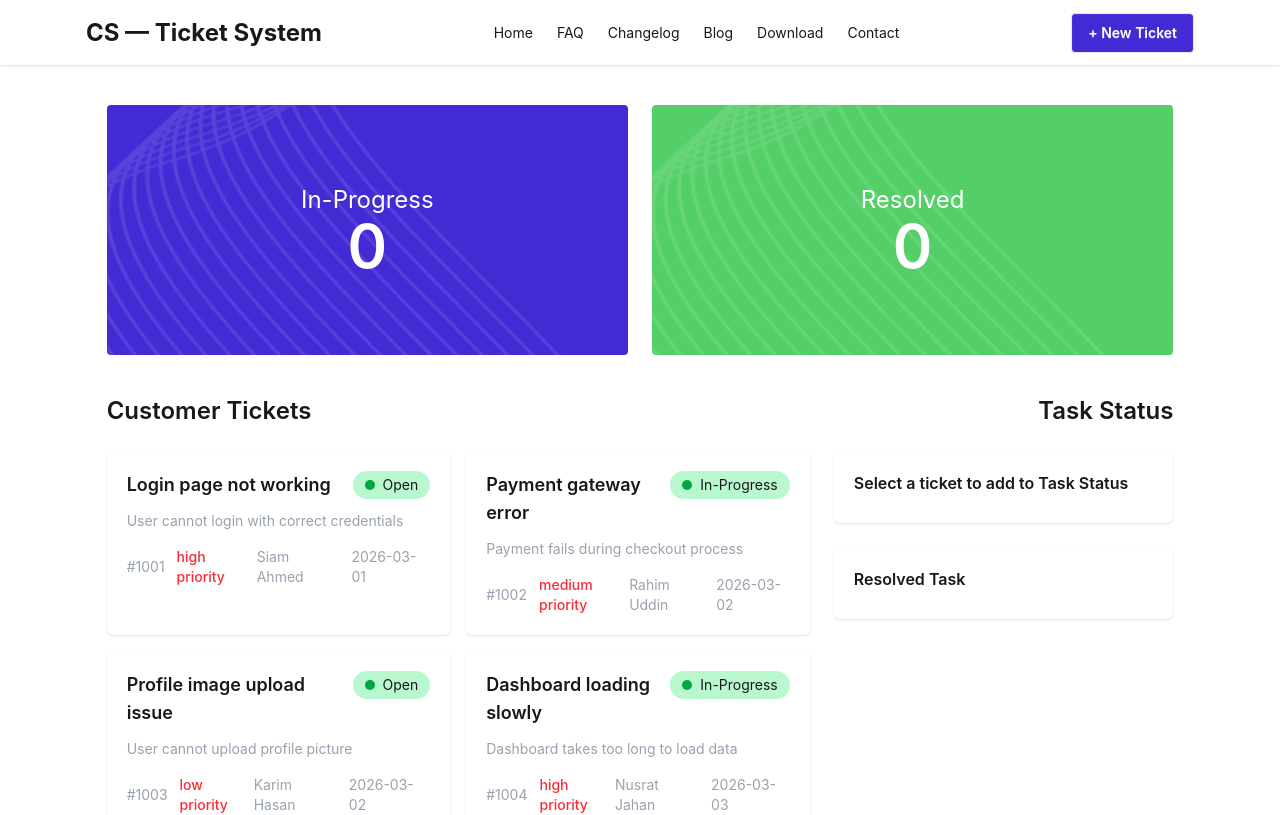
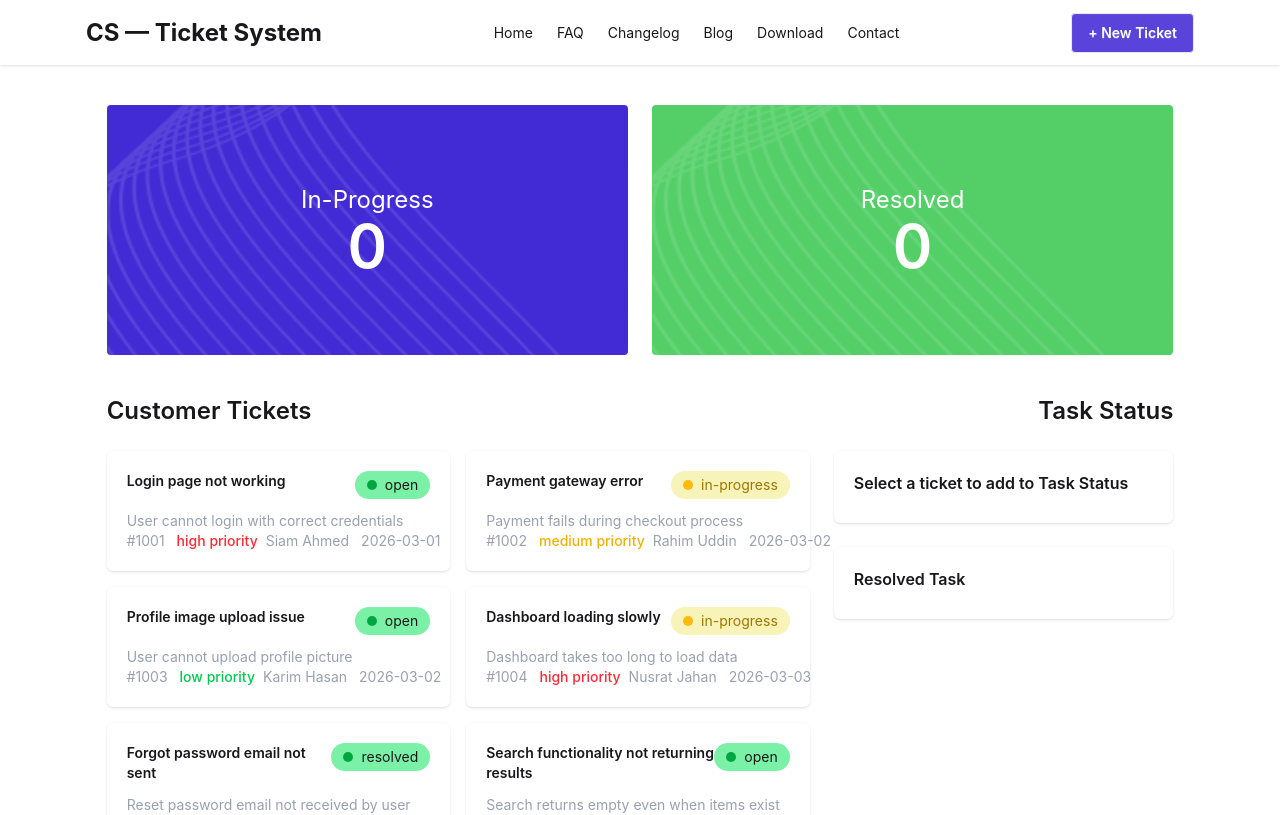
Before and after one commit to siamkhan7426/Ticket-react-app, a React (Vite) app: page / in a window 1280 px wide. Shown: the top 815 px of the page. Built offline with nearby package versions, Linux system fonts and the light colour scheme.

Commit message:
Open and in-progress dynamic color set

```diff
--- a/src/App.jsx
+++ b/src/App.jsx
@@ -15,6 +15,7 @@ const ticketPromise = ticketApiCallFun()
 function App() {
   const [progress, setProgress] = useState([])
    const [resolved, setResolved] = useState([])
+
   const handelClickCard = (ticket)=>{
    if (!progress.find(t => t.id === ticket.id)) {
       setProgress([...progress, ticket])
--- a/src/Componenets/Navber/Navber.jsx
+++ b/src/Componenets/Navber/Navber.jsx
@@ -1,5 +1,5 @@
 import React from 'react'
-import '../Navber/navber.css'
+import './navber.css'
 
 
 export default function Navber() {
@@ -34,7 +34,7 @@ export default function Navber() {
     </ul>
   </div>
   <div className="">
-    <a className="btn bg-[#422AD5] text-white">+ New Ticket</a>
+    <a className="btn btnbg text-white">+ New Ticket</a>
   </div>
 </div>
   );
--- a/src/Componenets/Navber/navber.css
+++ b/src/Componenets/Navber/navber.css
@@ -1,4 +1,7 @@
 .btnbg{
-    background-color: #422AD5;
-    color: #FFFFFF;
-}
+        background-image: url("../../assets/vector2.png");
+        background-size: cover;
+        background-position: center;
+        background-color: #422AD5;
+        color:#FFFFFF;
+};
--- a/src/Componenets/TicketCards/TicketCards.jsx
+++ b/src/Componenets/TicketCards/TicketCards.jsx
@@ -10,11 +10,12 @@ export default function TicketCards({data,handelClickCard}) {
 
           {/* Top Section */}
           <div className="flex justify-between items-start mb-3">
-            <h3 className="text-lg font-semibold">{title}</h3>
-            <button className="bg-[#B9F8CF] py-1 px-3 rounded-full whitespace-nowrap capitalize flex items-center gap-2 text-sm"> <div className="bg-green-600 w-2.5 h-2.5 rounded-full "></div>{status}</button></div>
+            <h3 className="text-sm font-semibold">{title}</h3>
+            <button className={`py-1 px-3 rounded-full whitespace-nowrap flex items-center gap-2 text-sm ${status ==="Open"? "bg-green-100 text-green-600": status === "in-progress"? "bg-[#F8F3B9] text-[#9C7700]":"bg-green-300"}`}> <div className={`${status === "Open"? "bg-green-600" : status === "in-progress"?"bg-[#FEBB0C]" : "bg-green-600"} w-2.5 h-2.5 rounded-full`}>
+              </div>{status}</button></div>
 
           {/* Description */}
-          <p className="text-gray-400 text-sm mb-4">
+          <p className="text-gray-400 text-sm">
             {description}
           </p>
 
@@ -22,11 +23,11 @@ export default function TicketCards({data,handelClickCard}) {
           <div className="flex justify-between items-center text-sm">
             <div className="flex gap-3 items-center">
               <span className="text-gray-400">#100{id}</span>
-              <span className="text-red-500 font-medium">{priority} priority</span>
+              <span className={` whitespace-nowrap font-medium ${priority === "high"? "text-red-500": priority === "medium"? "text-yellow-500" : "text-green-500"}`}>{priority} priority</span>
             </div>
 
-            <div className="flex gap-3 text-gray-400">
-              <span>{customer}</span>
+            <div className="flex  items-center whitespace-nowrap gap-3 text-gray-400">
+              <span className='ml-2'>{customer}</span>
               <span>{createdAt}</span>
             </div>
 
```
